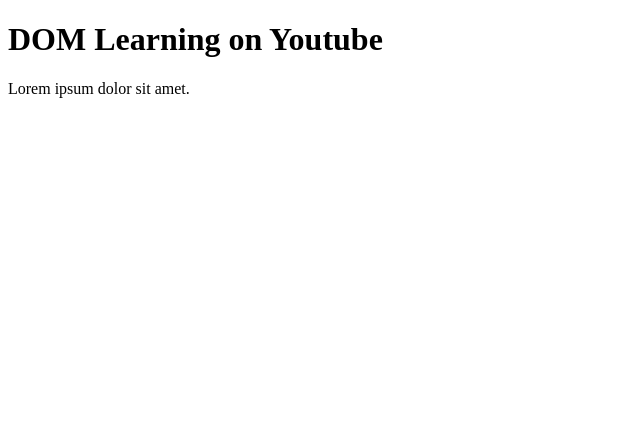
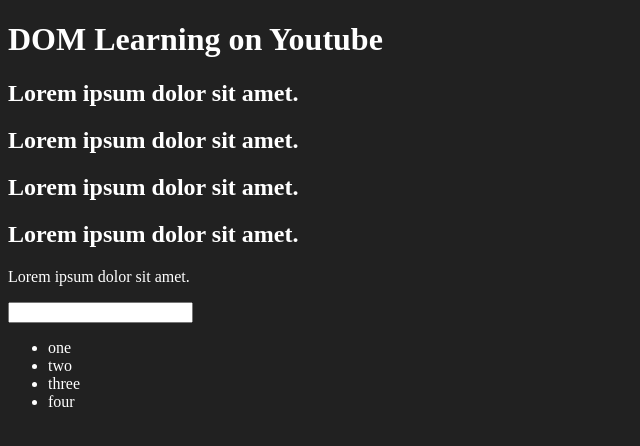
Before and after one commit to tanishra/JS, a plain HTML site: page 06_dom/one.html in a window 1280 px wide. Shown: the whole page, without its empty margins (0-640 px from the left). Drawn offline with Linux system fonts and the light colour scheme.

Commit message:
modified one.html file

```diff
--- a/06_dom/one.html
+++ b/06_dom/one.html
@@ -4,13 +4,147 @@
     <meta charset="UTF-8">
     <meta name="viewport" content="width=device-width, initial-scale=1.0">
     <title>DOM Learning</title>
+    <style>
+        .bg-black{
+            background-color: #212121;
+            color: white;
+        }
+    </style>
 </head>
-<body>
-    <div class="bg-black">
-        <h1 class="heading">DOM Learning on Youtube</h1>
+<body class="bg-black">
+    <div >
+        <h1 id="title" class="heading">DOM Learning on Youtube <span style="display: none;">test text</span></h1>
+
+        <h2>Lorem ipsum dolor sit amet.</h2>
+        <h2>Lorem ipsum dolor sit amet.</h2>
+        <h2>Lorem ipsum dolor sit amet.</h2>
+        <h2>Lorem ipsum dolor sit amet.</h2>
         <p>Lorem ipsum dolor sit amet.</p>
+
+        <input type="password" name="" id="">
+
+        <ul>
+            <li class="list-item">one</li>
+            <li class="list-item">two</li>
+            <li class="list-item">three</li>
+            <li class="list-item">four</li>
+        </ul>
     </div>
 </body>
 </html>
 
 <!-- Document Object Model -->
+<!-- > document.getElementById('title')
+< <h1 id="title" class="heading">DOM Learning on Youtube</h1>
+> document.getElementById('title').id
+< "title"
+> document.getElementById('title').className
+< "heading"
+> document.getElementById('title').getAttribute('id')
+< "title"
+> document.getElementById('title').getAttribute('class')
+< "heading"
+> document.getElementById('title').setAttribute('class','test')
+< undefined
+> const title = document.getElementById('title')
+< undefined
+> title.style.backgroundColor = "orange"
+< "orange"
+> title.style.padding = "20px"
+< "20px"
+> title.style.borderRadius = "15px"
+< "15px"
+
+> title.textContent
+< "DOM Learning on Youtube"
+> title.innerHTML
+< "DOM Learning on Youtube"
+> title.innerText
+< "DOM Learning on Youtube"
+> title.innerText
+< "DOM Learning on Youtube"
+> title.textContent
+< "DOM Learning on Youtube test text"
+> title.innerHTML
+< "DOM Learning on Youtube <span style=\"display: none;\">test text</span>"
+> document.getElementsByClassName("heading")
+< HTMLCollection [<h1 id="title">] (1)
+
+
+> document.querySelector('h1')
+< <h1 id="title" class="heading">…</h1>   It gives the first h1 element
+> document.querySelector('h2')
+< <h2>Lorem ipsum dolor sit amet.</h2>
+> document.querySelector('#title')
+< <h1 id="title" class="heading">…</h1>
+> document.querySelector('.heading')
+< <h1 id="title" class="heading">…</h1>
+> document.querySelector('input[type = "password"]')
+< <input type="password" name id>
+
+> document.querySelector('ul')
+< <ul>…</ul>
+> const myul = document.querySelector('ul')
+< undefined
+> myul.querySelector('li')
+< <li>one</li>
+> const turnOrange = myul.querySelector('li')
+< undefined
+> turnOrange.style.backgroundColor = 'orange'
+< "orange"
+> turnOrange.style.padding = '10px'
+< "10px"
+> turnOrange.innerText
+< "one"
+> turnOrange.innerText = "six"
+< "six"
+
+
+
+> document.querySelectorAll('li')
+< NodeList [<li>, <li>, <li>] (3)   Nodelist or HTMLCollection are not pure array / they are different from array
+> const tempList = document.querySelectorAll('li')
+< undefined
+> tempList = document.querySelectorAll('li')
+< NodeList [<li>, <li>, <li>] (3)
+> tempList.style.color = "orange"
+< TypeError: undefined is not an object (evaluating 'tempList.style.color = "orange"')
+> tempList[0].style.color = "orange"
+< "orange"
+
+> const myh1 = document.querySelectorAll('h1')
+< undefined
+> myh1.style.color = 'orange'
+< TypeError: undefined is not an object (evaluating 'myh1.style.color = 'orange'')
+> myh1[0].style.color = 'orange'
+< "orange"
+
+> tempList = document.querySelectorAll('li')
+< NodeList [<li>, <li>, <li>] (3)
+> tempList.forEach((item) => {
+item.style.backgroundColor = "Orange"
+})
+< undefined
+
+
+> document.getElementsByClassName('list-item')
+< HTMLCollection [<li class="list-item">, <li class="list-item">, <li class="list-item">, <li class="list-item">] (4)
+> const mylist = document.getElementsByClassName('list-item')
+< undefined
+> mylist.forEach((item) => {
+console.log(item) })
+< TypeError: mylist.forEach is not a function. (In 'mylist.forEach((item) => {
+console.log(item) })', 'mylist.forEach' is undefined)   HTMLCollection does not have forEach (for that we have to convert HTMLCollection to array Array.from())
+
+
+> const mylist = document.getElementsByClassName('list-item')
+< undefined
+> mylist
+< HTMLCollection [<li class="list-item">, <li class="list-item">, <li class="list-item">, <li class="list-item">] (4)
+> Array.from(mylist)
+< [<li class="list-item">, <li class="list-item">, <li class="list-item">, <li class="list-item">] (4)
+> const myarr = Array.from(mylist)
+< undefined
+> myarr
+< [<li class="list-item">, <li class="list-item">, <li class="list-item">, <li class="list-item">] (4)
+-->
```
